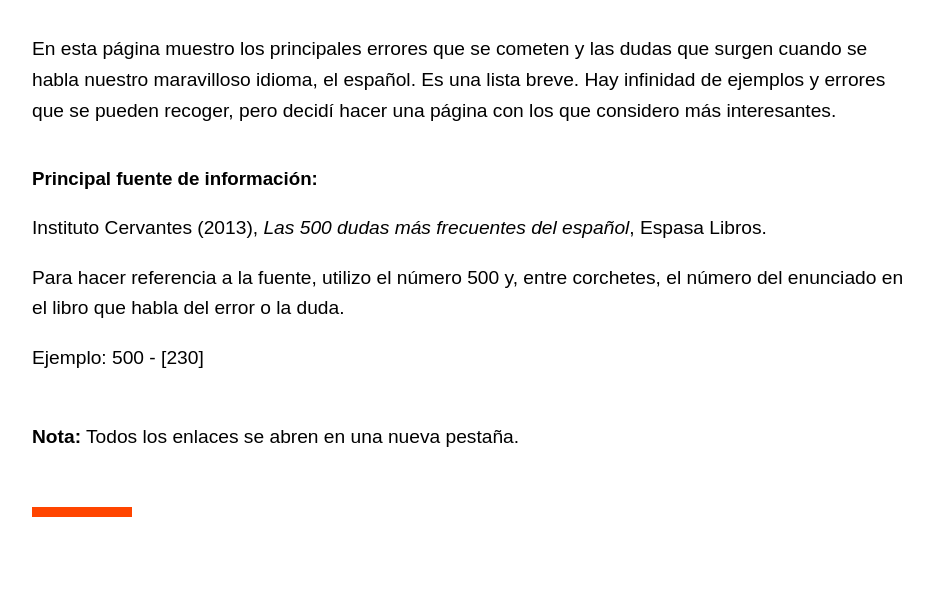
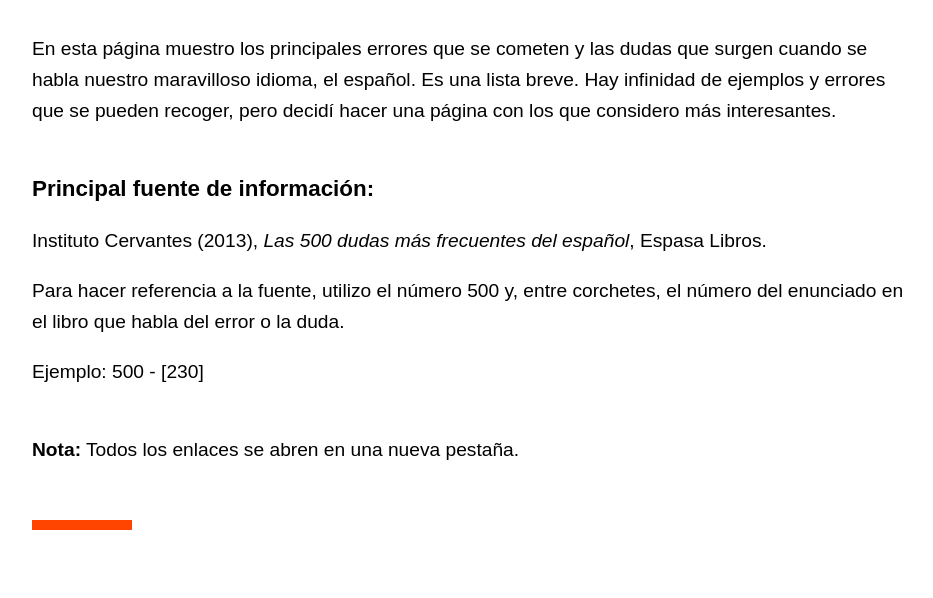
Before and after one commit to JoseAngel-MAD/yohablobien, a plain HTML site: page index.html in a window 1280 px wide. Shown: the part 202-800 px from the top of the page, without its empty margins (166-1099 px from the left). Drawn offline with Linux system fonts and the light colour scheme; a web font is replaced by a local one.

Commit message:
Update index.html

```diff
--- a/index.html
+++ b/index.html
@@ -15,7 +15,7 @@
                 Es una lista breve. Hay infinidad de ejemplos y errores que se pueden recoger, pero decidí hacer una página con los que considero más interesantes.
             </p>
 
-            <h3 class='inf'>Principal fuente de información:</h3>
+            <h2 class='inf'>Principal fuente de información:</h2>
             <p>Instituto Cervantes (2013), <em>Las 500 dudas más frecuentes del español</em>, Espasa Libros.</p>
             <p>Para hacer referencia a la fuente, utilizo el número 500 y, entre corchetes, el número del enunciado en el libro que habla del error o la duda.
             </p>
```
